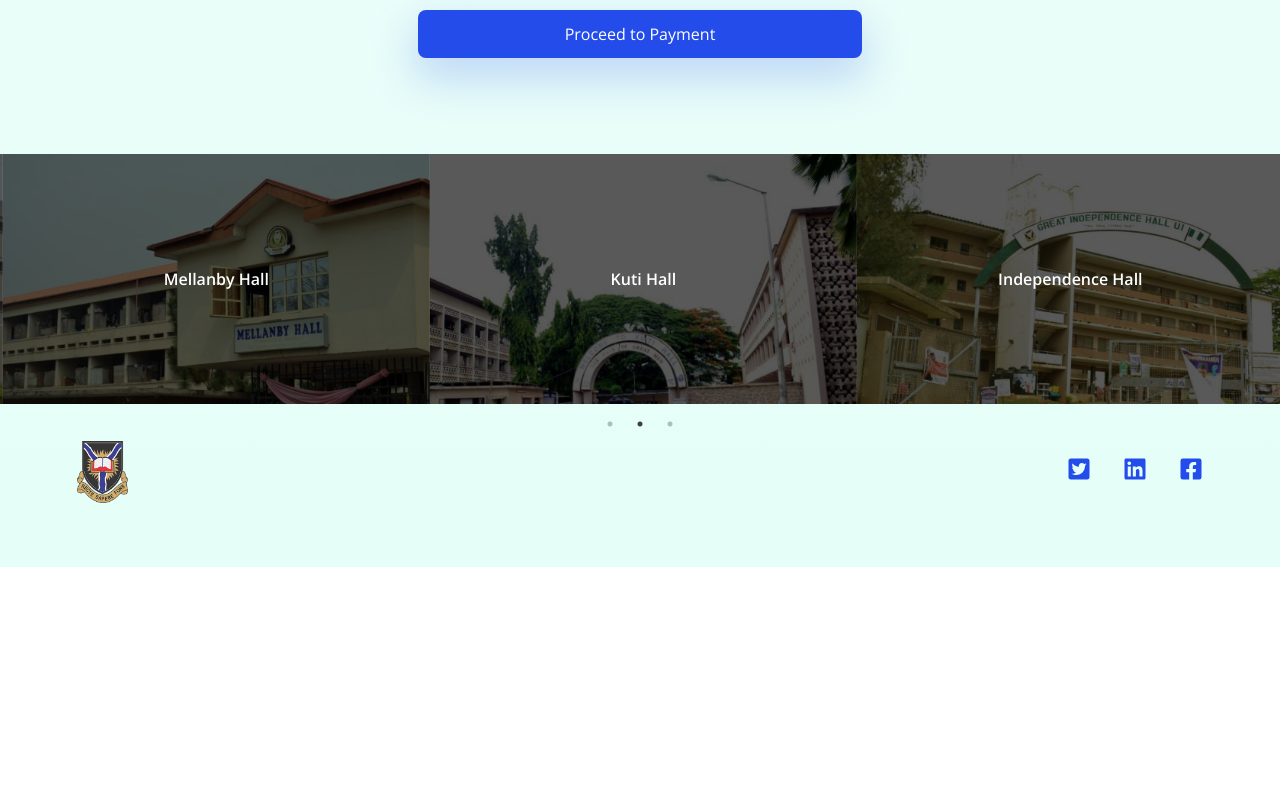
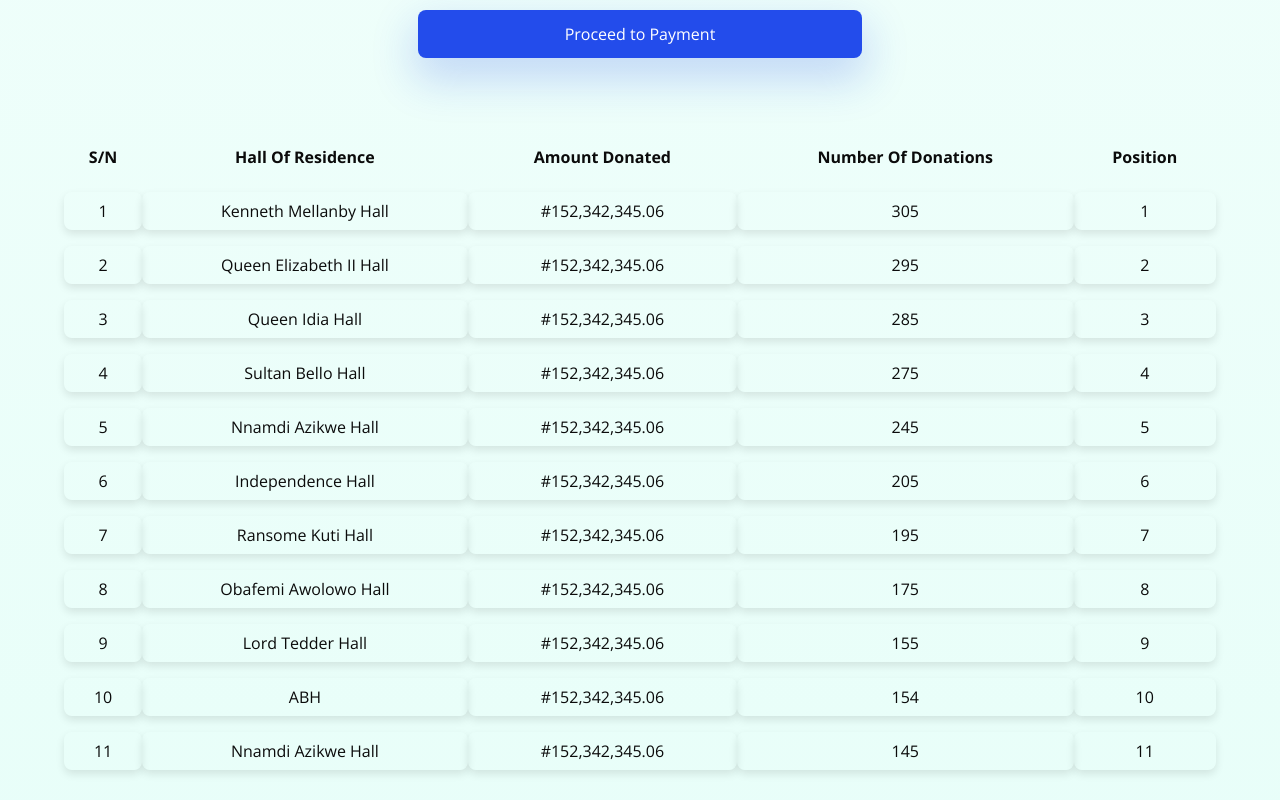
Before and after one commit to olayidecodes/ui-frontend, a React (Vite) app: page / in a window 1280 px wide. Shown: the part 2340-3140 px from the top of the page. Before the commit the page ends 2907 px from the top, so only its background shows below. Built offline with nearby package versions, Linux system fonts and the light colour scheme.

Commit message:
worked on the donation table

```diff
--- a/src/App.tsx
+++ b/src/App.tsx
@@ -5,6 +5,7 @@ import Banner from "./components/banner/Banner";
 import Gallery from "./components/gallery/Gallery";
 import Donate from "./components/donate/Donate";
 import GoalDonation from "./components/donationGoal/GoalDonation"
+import DonationTable from "./components/table/DonationTable";
 
 function App() {
   return (
@@ -14,6 +15,7 @@ function App() {
         <Banner />
         <GoalDonation/>
         <Donate />
+        <DonationTable/>
         <Gallery />
         {/* <Donation/> */}
         <Footer />
--- a/src/components/table/DonationTable.tsx
+++ b/src/components/table/DonationTable.tsx
@@ -3,9 +3,44 @@ import "./style.css"
 import React from 'react'
 
 const DonationTable = () => {
-  return (
-    <div>DonationTable</div>
-  )
+    const data = [
+        { id: 1, hallName: 'Kenneth Mellanby Hall', amountDonated: "#152,342,345.06", numOfDonation: 305, position: 1 },
+        { id: 2, hallName: 'Queen Elizabeth II Hall', amountDonated: "#152,342,345.06", numOfDonation: 295, position: 2 },
+        { id: 3, hallName: 'Queen Idia Hall', amountDonated: "#152,342,345.06", numOfDonation: 285, position: 3 },
+        { id: 4, hallName: 'Sultan Bello Hall', amountDonated: "#152,342,345.06", numOfDonation: 275, position: 4 },
+        { id: 5, hallName: 'Nnamdi Azikwe Hall', amountDonated: "#152,342,345.06", numOfDonation: 245, position: 5 },
+        { id: 6, hallName: 'Independence Hall', amountDonated: "#152,342,345.06", numOfDonation: 205, position: 6 },
+        { id: 7, hallName: 'Ransome Kuti Hall', amountDonated: "#152,342,345.06", numOfDonation: 195, position: 7 },
+        { id: 8, hallName: 'Obafemi Awolowo Hall', amountDonated: "#152,342,345.06", numOfDonation: 175, position: 8 },
+        { id: 9, hallName: 'Lord Tedder Hall', amountDonated: "#152,342,345.06", numOfDonation: 155, position: 9 },
+        { id: 10, hallName: 'ABH', amountDonated: "#152,342,345.06", numOfDonation: 154, position: 10 },
+        { id: 11, hallName: 'Nnamdi Azikwe Hall', amountDonated: "#152,342,345.06", numOfDonation: 145, position: 11 }
+      ];
+
+      return (
+        <table className="custom-table">
+          <thead>
+            <tr>
+              <th>S/N</th>
+              <th>Hall Of Residence</th>
+              <th>Amount Donated</th>
+              <th>Number Of Donations</th>
+              <th>Position</th>
+            </tr>
+          </thead>
+          <tbody>
+            {data.map((row) => (
+              <tr key={row.id}>
+                <td>{row.id}</td>
+                <td>{row.hallName}</td>
+                <td>{row.amountDonated}</td>
+                <td>{row.numOfDonation}</td>
+                <td>{row.position}</td>
+              </tr>
+            ))}
+          </tbody>
+        </table>
+      );
 }
 
 export default DonationTable
--- a/src/components/table/style.css
+++ b/src/components/table/style.css
@@ -0,0 +1,23 @@
+  .custom-table {
+    border-collapse: separate;
+    border-spacing: 0 1rem; /* Adjust the second value for the desired space between rows */
+    width: 90%;
+    margin: 2rem auto;
+    text-align: center;
+  }
+
+  .custom-table th,
+  .custom-table td {
+    padding: 8px;
+    /* text-align: left; */
+  }
+
+  /* .custom-table th {
+    background-color: #f2f2f2;
+  } */
+
+  .custom-table td {
+    border: none;
+    border-radius: 8px;
+    box-shadow: 0 4px 8px rgba(0, 0, 0, 0.1);
+  }
```
